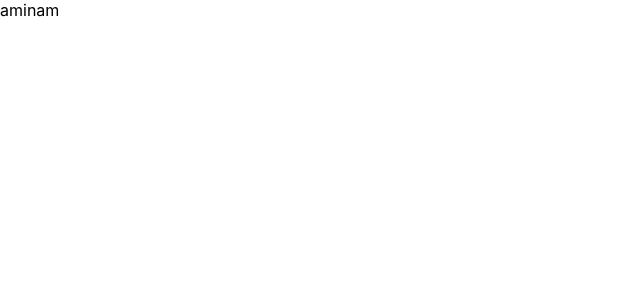
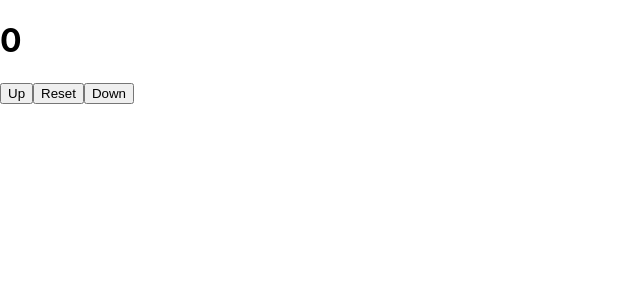
Before and after one commit to amincxo/tamrin-hooks, a React (Create React App) app: page / in a window 1280 px wide. Shown: the top 300 px of the page, without its empty margins (0-640 px from the left). Built offline with nearby package versions, Linux system fonts and the light colour scheme; the HTML template or start-up script is replaced by a standard one.

Commit message:
useReducer in Reactjs

```diff
--- a/src/App.js
+++ b/src/App.js
@@ -1,17 +1,13 @@
-import React ,{useState , createContext}  from "react"
-import ComponentA from "./components/ComponentA";
+import React from "react"
+import Counter from "./components/Counter";
 
-export const NameContext = createContext()
 
 const App = () => {
 
-    const [name, setname] = useState('aminam');
 
     return (
         <div>
-             <NameContext.Provider value={name} >
-                <ComponentA />
-             </NameContext.Provider>
+            <Counter />
         </div>
     );
 };
--- a/src/components/ComponentA.js
+++ /dev/null
@@ -1,12 +0,0 @@
-import React from 'react';
-import ComponentB from './ComponentB';
-
-const ComponentA = () => {
-    return (
-        <div>
-            <ComponentB />
-        </div>
-    );
-};
-
-export default ComponentA;
--- a/src/components/ComponentB.js
+++ /dev/null
@@ -1,11 +0,0 @@
-import React from 'react';
-import ComponentC from './ComponentC';
-const ComponentB = () => {
-    return (
-        <div>
-            <ComponentC />
-        </div>
-    );
-};
-
-export default ComponentB;
--- a/src/components/ComponentC.js
+++ /dev/null
@@ -1,17 +0,0 @@
-import React , { useContext } from 'react';
-
-import { NameContext } from '../App';
-
-
-const ComponentC = () => {
-
-    const name = useContext(NameContext)
-
-    return (
-        <div>
-            {name}
-        </div>
-    );
-};
-
-export default ComponentC;
--- /dev/null
+++ b/src/components/Counter.js
@@ -0,0 +1,36 @@
+import React , {useReducer} from 'react';
+
+
+const initialState = 0;
+
+const reducer = (state, action) => {
+    switch (action) {
+        case "Up":
+            return state + 1
+        case "Down":
+            return state - 1
+        case "Reset":
+            return initialState
+        default:
+        return state
+    }
+}
+
+
+
+
+const Counter = () => {
+
+    const [number , dispach] = useReducer(reducer,initialState);
+
+    return (
+        <div>
+            <h1>{number}</h1>
+            <button onClick={() => dispach("Up")}>Up</button>
+            <button onClick={() => dispach("Reset")}>Reset</button>
+            <button onClick={() => dispach("Down")}>Down</button>
+        </div>
+    );
+};
+
+export default Counter;
```
